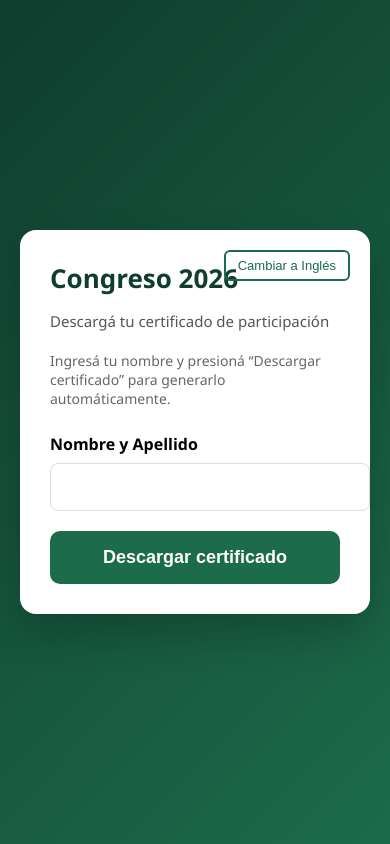
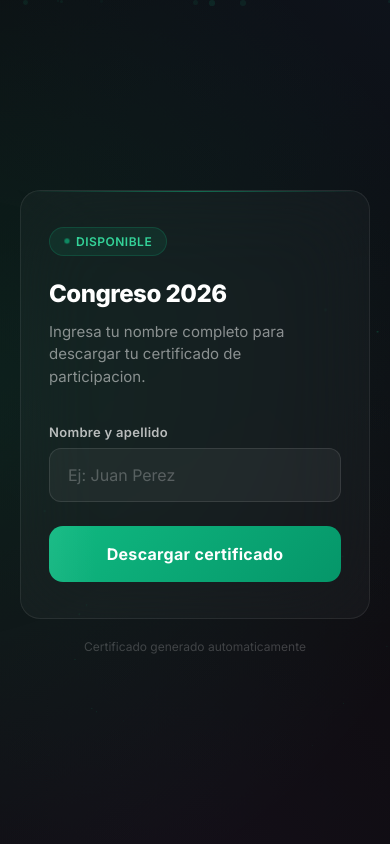
Before and after one commit to Julian-Genuario/plataforma-certificados, a Django app: a page that uses certificados/templates/certificados/event_page.html in a window 390 px wide. Run offline with Django 5.2, Linux system fonts and the light colour scheme; data comes from the database, SQL or seed files in the repository.

Commit message:
Redesign public certificate page: dark glassmorphism UI with particles
- Remove language toggle
- Fix label to 'Nombre y apellido'
- Dark theme with glassmorphism card and animated gradient background
- Floating particle effects and shimmer button animation
- Modern Inter font, responsive design

Co-Authored-By: Claude Opus 4.6 <noreply@anthropic.com>

```diff
--- a/certificados/templates/certificados/event_page.html
+++ b/certificados/templates/certificados/event_page.html
@@ -2,191 +2,304 @@
 <html lang="es">
 <head>
     <meta charset="UTF-8">
-    <title>{{ event.name }}</title>
+    <title>{{ event.name }} | Certificado</title>
     <meta name="viewport" content="width=device-width, initial-scale=1">
+    <link rel="preconnect" href="https://fonts.googleapis.com">
+    <link href="https://fonts.googleapis.com/css2?family=Inter:wght@400;500;600;700;800&display=swap" rel="stylesheet">
+    <style>
+        * { margin: 0; padding: 0; box-sizing: border-box; }
 
-    <style>
         body {
-            margin: 0;
-            font-family: 'Segoe UI', Arial, sans-serif;
-            background: linear-gradient(135deg, #0f3d2e, #1c6b4a);
+            font-family: 'Inter', -apple-system, sans-serif;
+            min-height: 100vh;
             display: flex;
+            align-items: center;
             justify-content: center;
-            align-items: center;
-            height: 100vh;
-        }
-
-        .card {
-            background: white;
-            padding: 40px;
-            border-radius: 16px;
-            width: 100%;
-            max-width: 450px;
-            box-shadow: 0 20px 40px rgba(0,0,0,0.2);
+            background: #0a0a0a;
+            overflow: hidden;
             position: relative;
         }
 
+        /* Animated gradient background */
+        body::before {
+            content: '';
+            position: fixed;
+            top: -50%;
+            left: -50%;
+            width: 200%;
+            height: 200%;
+            background:
+                radial-gradient(circle at 20% 50%, rgba(16, 185, 129, 0.12) 0%, transparent 50%),
+                radial-gradient(circle at 80% 20%, rgba(59, 130, 246, 0.08) 0%, transparent 50%),
+                radial-gradient(circle at 50% 80%, rgba(168, 85, 247, 0.06) 0%, transparent 50%);
+            animation: bgMove 20s ease-in-out infinite alternate;
+            z-index: 0;
+        }
+
+        @keyframes bgMove {
+            0% { transform: translate(0, 0) rotate(0deg); }
+            100% { transform: translate(-5%, -5%) rotate(3deg); }
+        }
+
+        /* Floating particles */
+        .particles {
+            position: fixed;
+            top: 0; left: 0; right: 0; bottom: 0;
+            z-index: 0;
+            overflow: hidden;
+        }
+
+        .particle {
+            position: absolute;
+            width: 4px;
+            height: 4px;
+            background: rgba(16, 185, 129, 0.3);
+            border-radius: 50%;
+            animation: float linear infinite;
+        }
+
+        @keyframes float {
+            0% { transform: translateY(100vh) scale(0); opacity: 0; }
+            10% { opacity: 1; }
+            90% { opacity: 1; }
+            100% { transform: translateY(-10vh) scale(1); opacity: 0; }
+        }
+
+        /* Card */
+        .card {
+            position: relative;
+            z-index: 1;
+            width: 100%;
+            max-width: 480px;
+            margin: 20px;
+        }
+
+        .card-inner {
+            background: rgba(255, 255, 255, 0.03);
+            backdrop-filter: blur(40px);
+            -webkit-backdrop-filter: blur(40px);
+            border: 1px solid rgba(255, 255, 255, 0.08);
+            border-radius: 24px;
+            padding: 48px 40px;
+            position: relative;
+            overflow: hidden;
+        }
+
+        /* Subtle shimmer on card border */
+        .card-inner::before {
+            content: '';
+            position: absolute;
+            top: 0; left: 0; right: 0;
+            height: 1px;
+            background: linear-gradient(90deg, transparent, rgba(16, 185, 129, 0.5), transparent);
+        }
+
+        /* Badge */
+        .badge {
+            display: inline-flex;
+            align-items: center;
+            gap: 6px;
+            padding: 6px 14px;
+            background: rgba(16, 185, 129, 0.1);
+            border: 1px solid rgba(16, 185, 129, 0.2);
+            border-radius: 100px;
+            font-size: 12px;
+            font-weight: 600;
+            color: #34d399;
+            letter-spacing: 0.5px;
+            text-transform: uppercase;
+            margin-bottom: 24px;
+        }
+
+        .badge-dot {
+            width: 6px;
+            height: 6px;
+            background: #10b981;
+            border-radius: 50%;
+            animation: pulse 2s ease-in-out infinite;
+        }
+
+        @keyframes pulse {
+            0%, 100% { opacity: 1; transform: scale(1); }
+            50% { opacity: 0.5; transform: scale(0.8); }
+        }
+
         h1 {
-            margin: 0 0 15px 0;
-            font-size: 26px;
-            color: #0f3d2e;
+            font-size: 28px;
+            font-weight: 800;
+            color: #ffffff;
+            line-height: 1.2;
+            margin-bottom: 12px;
+            letter-spacing: -0.5px;
         }
 
         .subtitle {
             font-size: 15px;
-            color: #555;
-            margin-bottom: 20px;
+            color: rgba(255, 255, 255, 0.5);
+            line-height: 1.5;
+            margin-bottom: 36px;
         }
 
-        .instructions {
-            font-size: 14px;
-            color: #666;
-            margin-bottom: 25px;
+        /* Form */
+        .form-group {
+            margin-bottom: 24px;
         }
 
-        label {
+        .form-group label {
+            display: block;
+            font-size: 13px;
             font-weight: 600;
-            display: block;
+            color: rgba(255, 255, 255, 0.7);
             margin-bottom: 8px;
+            letter-spacing: 0.3px;
         }
 
-        input {
-            width: 100%;
-            padding: 14px;
-            border-radius: 8px;
-            border: 1px solid #ddd;
-            font-size: 16px;
-            margin-bottom: 20px;
+        .input-wrap {
+            position: relative;
         }
 
-        input:focus {
-            outline: none;
-            border-color: #1c6b4a;
-        }
-
-        .main-btn {
+        .input-wrap input {
             width: 100%;
-            padding: 16px;
-            background: #1c6b4a;
-            color: white;
-            border: none;
-            border-radius: 10px;
-            font-size: 18px;
-            font-weight: 600;
-            cursor: pointer;
+            padding: 16px 18px;
+            background: rgba(255, 255, 255, 0.05);
+            border: 1px solid rgba(255, 255, 255, 0.1);
+            border-radius: 12px;
+            font-size: 16px;
+            font-family: inherit;
+            color: #ffffff;
             transition: all 0.3s ease;
         }
 
-        .main-btn:hover {
-            background: #145237;
-            transform: translateY(-2px);
+        .input-wrap input::placeholder {
+            color: rgba(255, 255, 255, 0.25);
         }
 
-        .language-switch {
-            position: absolute;
-            top: 20px;
-            right: 20px;
+        .input-wrap input:focus {
+            outline: none;
+            border-color: rgba(16, 185, 129, 0.5);
+            background: rgba(255, 255, 255, 0.08);
+            box-shadow: 0 0 0 4px rgba(16, 185, 129, 0.1);
         }
 
-        .language-switch button {
-            background: transparent;
-            color: #1c6b4a;
-            border: 2px solid #1c6b4a;
-            padding: 6px 12px;
-            font-size: 13px;
-            border-radius: 6px;
+        /* Button */
+        .submit-btn {
+            width: 100%;
+            padding: 18px;
+            border: none;
+            border-radius: 14px;
+            font-size: 16px;
+            font-weight: 700;
+            font-family: inherit;
             cursor: pointer;
+            position: relative;
+            overflow: hidden;
+            color: #fff;
+            background: linear-gradient(135deg, #10b981, #059669);
             transition: all 0.3s ease;
+            letter-spacing: 0.3px;
         }
 
-        .language-switch button:hover {
-            background: #1c6b4a;
-            color: white;
+        .submit-btn:hover {
+            transform: translateY(-2px);
+            box-shadow: 0 8px 30px rgba(16, 185, 129, 0.3);
         }
 
-        @media (max-width: 500px) {
-            .card {
-                margin: 20px;
-                padding: 30px;
+        .submit-btn:active {
+            transform: translateY(0);
+        }
+
+        /* Shimmer animation on button */
+        .submit-btn::after {
+            content: '';
+            position: absolute;
+            top: 0;
+            left: -100%;
+            width: 100%;
+            height: 100%;
+            background: linear-gradient(90deg, transparent, rgba(255,255,255,0.15), transparent);
+            animation: shimmer 3s ease-in-out infinite;
+        }
+
+        @keyframes shimmer {
+            0% { left: -100%; }
+            100% { left: 100%; }
+        }
+
+        /* Footer */
+        .footer {
+            text-align: center;
+            margin-top: 20px;
+            font-size: 12px;
+            color: rgba(255, 255, 255, 0.2);
+        }
+
+        @media (max-width: 520px) {
+            .card-inner {
+                padding: 36px 28px;
+                border-radius: 20px;
+            }
+
+            h1 {
+                font-size: 24px;
             }
         }
-
     </style>
 </head>
 <body>
 
+<div class="particles" id="particles"></div>
+
 <div class="card">
-
-    <div class="language-switch">
-        <button id="langBtn" onclick="toggleLanguage()">Cambiar a Inglés</button>
+    <div class="card-inner">
+        <div class="badge">
+            <span class="badge-dot"></span>
+            Disponible
         </div>
 
         <h1>{{ event.name }}</h1>
 
-    <div class="subtitle" id="subtitle">
-        Descargá tu certificado de participación
-    </div>
-
-    <div class="instructions" id="instructions">
-        Ingresá tu nombre y presioná “Descargar certificado” para generarlo automáticamente.
+        <div class="subtitle">
+            Ingresa tu nombre completo para descargar tu certificado de participacion.
         </div>
 
         <form method="post" action="{% url 'download_certificate' slug=event.slug %}">
             {% csrf_token %}
 
-        <label id="nameLabel">Nombre y Apellido</label>
-        <input type="text" name="full_name" required>
+            <div class="form-group">
+                <label>Nombre y apellido</label>
+                <div class="input-wrap">
+                    <input type="text" name="full_name" required
+                           placeholder="Ej: Juan Perez"
+                           autocomplete="name">
+                </div>
+            </div>
 
-        <button type="submit" class="main-btn" id="downloadBtn">
+            <button type="submit" class="submit-btn">
                 Descargar certificado
             </button>
         </form>
+    </div>
 
+    <div class="footer">
+        Certificado generado automaticamente
+    </div>
 </div>
 
 <script>
-    let currentLang = "es";
-
-    function toggleLanguage() {
-        const btn = document.getElementById("langBtn");
-
-        if (currentLang === "es") {
-
-            document.getElementById("subtitle").innerText =
-                "Download your participation certificate";
-
-            document.getElementById("nameLabel").innerText =
-                "Full Name";
-
-            document.getElementById("downloadBtn").innerText =
-                "Download Certificate";
-
-            document.getElementById(“instructions”).innerText =
-                'Enter your name and press “Download Certificate” to generate it automatically.';
-
-            btn.innerText = "Cambiar a Español";
-
-            currentLang = "en";
-
-        } else {
-
-            document.getElementById("subtitle").innerText =
-                "Descargá tu certificado de participación";
-
-            document.getElementById("nameLabel").innerText =
-                "Nombre y Apellido";
-
-            document.getElementById("downloadBtn").innerText =
-                "Descargar certificado";
-
-            document.getElementById(“instructions”).innerText =
-                'Ingresá tu nombre y presioná “Descargar certificado” para generarlo automáticamente.';
-
-            btn.innerText = "Cambiar a Inglés";
-
-            currentLang = "es";
+// Generate floating particles
+(function() {
+    var container = document.getElementById('particles');
+    for (var i = 0; i < 30; i++) {
+        var p = document.createElement('div');
+        p.className = 'particle';
+        p.style.left = Math.random() * 100 + '%';
+        p.style.animationDuration = (8 + Math.random() * 12) + 's';
+        p.style.animationDelay = Math.random() * 10 + 's';
+        p.style.width = p.style.height = (2 + Math.random() * 4) + 'px';
+        p.style.opacity = 0.1 + Math.random() * 0.3;
+        container.appendChild(p);
     }
-    }
+})();
 </script>
 
 </body>
```
Lines whose indentation alone changed are shown as unchanged.
